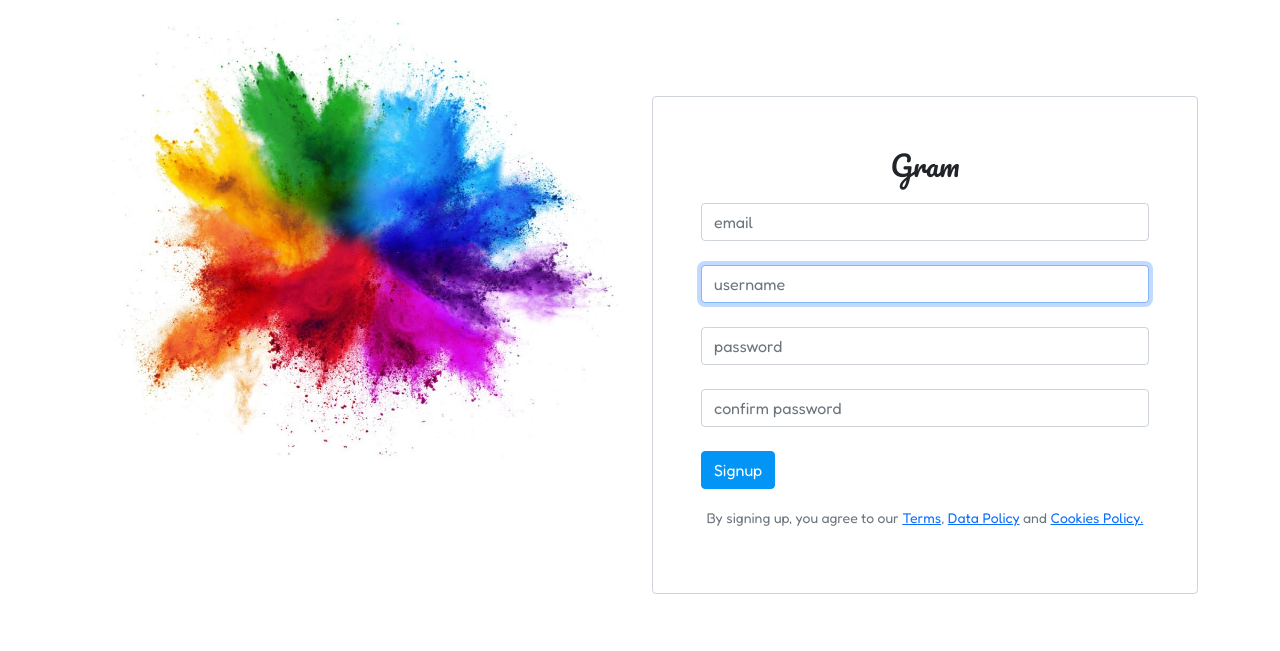
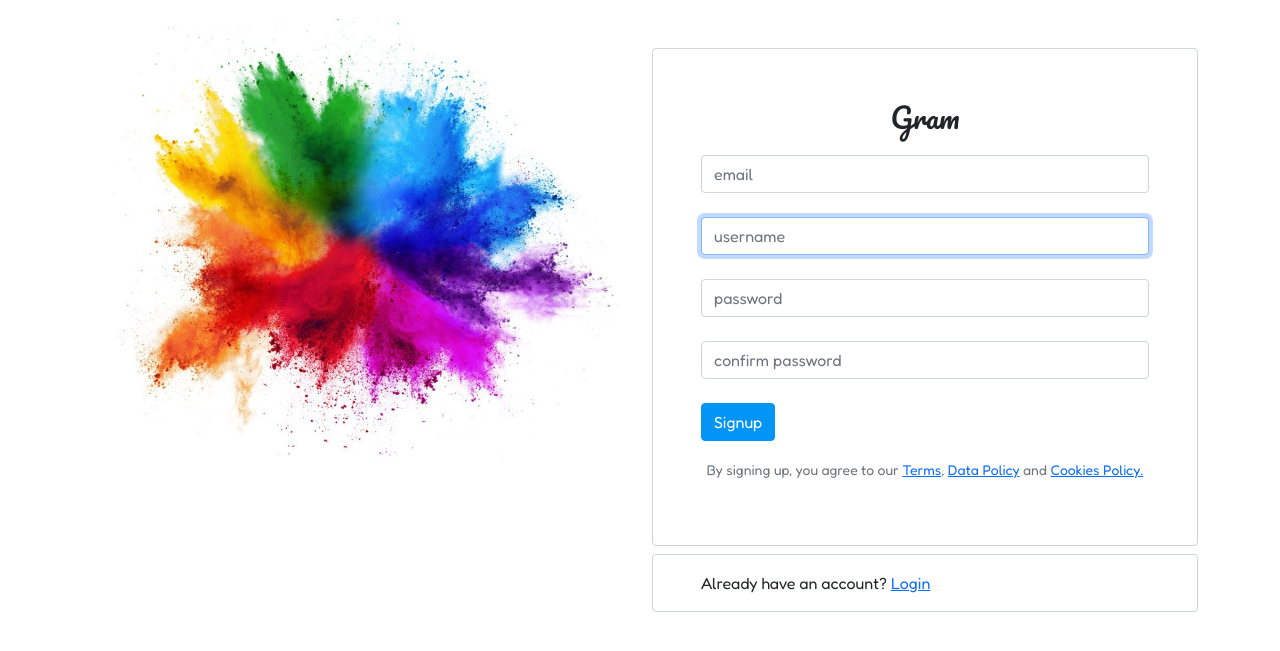
Before and after one commit to vantablanta/gram, a Django app: page /register/ in a window 1280 px wide. Shown: the top 651 px of the page. Run offline with Django 4.2, Linux system fonts and the light colour scheme; some libraries are stand-ins or nearby versions.

Commit message:
google auth added, reset password added

```diff
--- a/gram/urls.py
+++ b/gram/urls.py
@@ -4,4 +4,6 @@ from django.urls import path, include
 urlpatterns = [
     path('admin/', admin.site.urls),
     path('', include('gram_app.urls')),
+    path('accounts/', include('gram_app.urls')),
+    path('auth/', include('allauth.urls')),
 ]
--- a/gram_app/templates/gram_app/login-register.html
+++ b/gram_app/templates/gram_app/login-register.html
@@ -1,5 +1,6 @@
 {%extends 'base.html' %}
 {%load static%}
+{% load socialaccount %}
 {%block body%}
 {%if page == 'login'%}
 <div class="container">
@@ -8,7 +9,7 @@
             <img class='img-fluid' src="{%static 'assets/login.jpg'%}" alt="login page image">
         </div>
         <div class="col-md-6">
-            <div class="pt-5 mt-5">
+            <div class="mt-5">
                 <form action="" class="form-control p-5" method="POST">
                     {%csrf_token%}
 
@@ -31,11 +32,23 @@
                         <input type="password" name="password" class="form-control" id="password"
                             placeholder="name@example.com">
                     </div>
-                    <input type="submit" value="Login" class="btn btn-login">
+                    <div class="row mt-2 mb-3">
+                        <div class="col-md-6">
+                            <input type="submit" value="Login" class="btn btn-login">
+                        </div>
+                        <div class="col-md-6 pt-2">
+                            <a href=""> Forgot your password? </a>
+
+                        </div>
+
+
+                    </div>
+
                     <div class="mb-3">
-                        <p class="text-center">-------OR------</p>
-                        <a href="">Login with Google</a>
+                        <hr class="mt-3">
+                        <a href="{%provider_login_url 'google'%}">Login with Google</a>
                     </div>
+
                 </form>
             </div>
             <div class="pt-2">
@@ -55,7 +68,7 @@
             <img class='img-fluid' src="{%static 'assets/register.jpg'%}" alt="register page image">
         </div>
         <div class="col-md-6">
-            <div class="pt-5 mt-5">
+            <div class="mt-5">
                 <form action="" class="form-control p-5" method="POST">
                     {%csrf_token%}
 
@@ -75,9 +88,13 @@
                         <small>
                             By signing up, you agree to our <a href="">Terms</a>, <a href="">Data Policy</a> and <a href="">Cookies Policy.</a>
                         </small>
-
                     </p>
                 </form>
+                <div class="pt-2">
+                    <p class="form-control ps-5 pt-3 pb-3 pe-5">
+                        Already have an account?  <a href="{%url 'login' %}">Login</a>
+                    </p>
+                </div>
             </div>
         </div>
     </div>
--- a/gram_app/urls.py
+++ b/gram_app/urls.py
@@ -1,9 +1,10 @@
 from django.urls import path
 from . import views
 
+
 urlpatterns = [
     path('', views.loginUser, name='login'),
+    path('register/', views.registerUser, name='register'),
     path('logout/', views.logoutUser, name='logout'),
-    path('register/', views.registerUser, name='register'),
     path('home/', views.home, name='home'),
 ]
--- a/gram_app/views.py
+++ b/gram_app/views.py
@@ -1,3 +1,5 @@
+from django.shortcuts import render
+from django.contrib.auth.decorators import login_required
 from django.http import HttpResponse
 from django.shortcuts import render, redirect
 from django.contrib.auth import authenticate, login, logout
@@ -41,8 +43,10 @@ def registerUser(request):
 
 def logoutUser(request):
     logout(request)
-    return redirect('home')
+    return redirect('login')
 
+
+@login_required(login_url='')
 def home(request):
     context = {}
     return render(request, 'gram_app/index.html', context)
--- a/templates/nav.html
+++ b/templates/nav.html
@@ -27,7 +27,9 @@
                         <li>
                             <hr class="dropdown-divider">
                         </li>
-                        <li><a class="dropdown-item" href="{%url 'logout'%}">Logout</a></li>
+                        {%if request.user.is_authenticated%}
+                        <li><a class="dropdown-item" href="{%url 'logout' %}">Logout</a></li>
+                        {%endif%}
                     </ul>
                 </li>
             </ul>
```
Also changed, not shown: gram/settings.py (+34 -2 lines), gram_app/templates/gram_app/change-password.html (added, +17 -0 lines), 2 other files.
